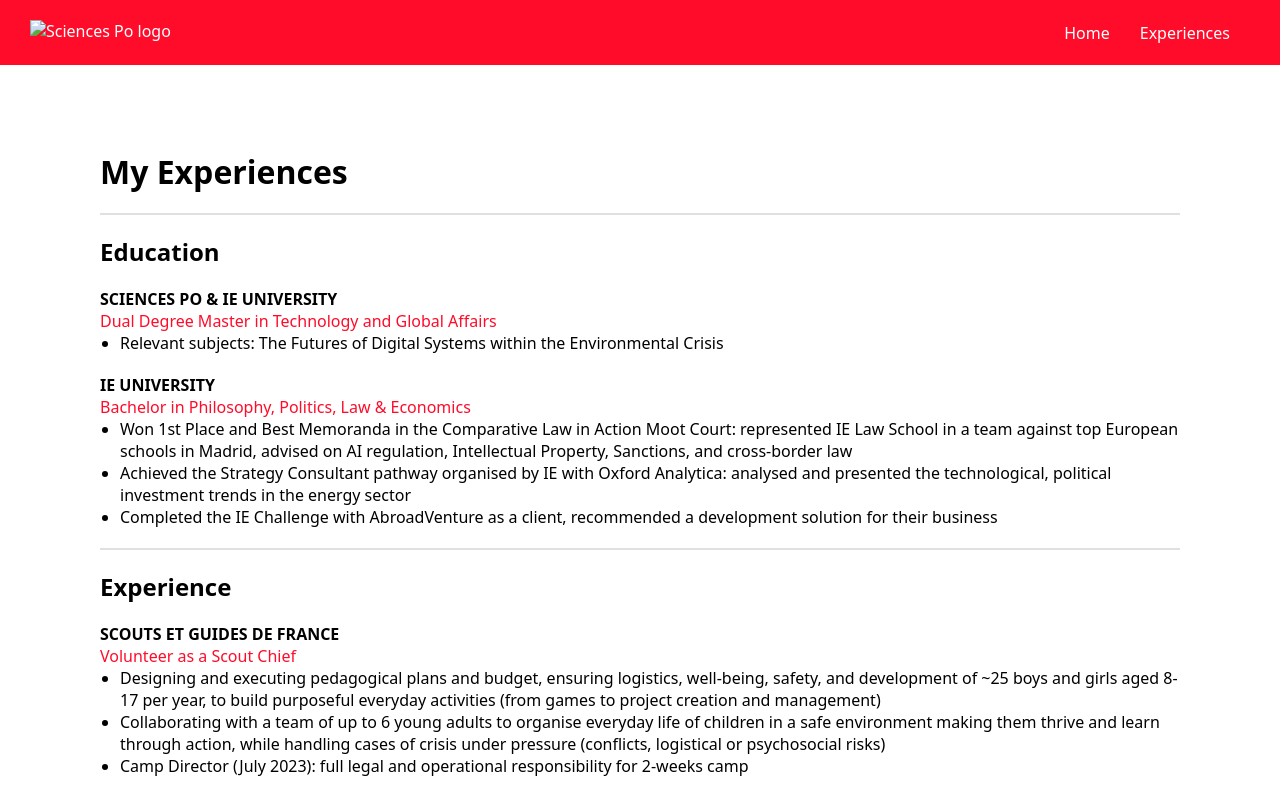
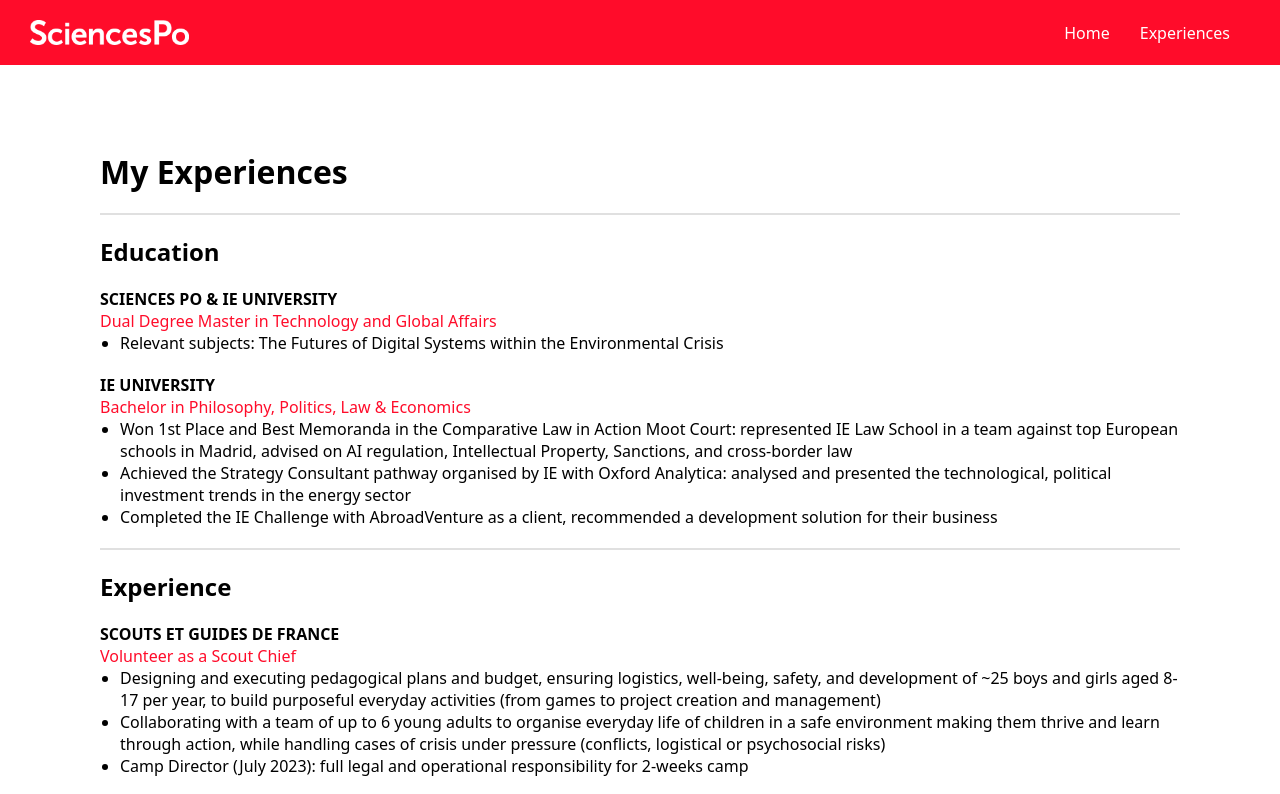
Before and after one commit to juadrprss/portfolio, a plain HTML site: page exp.html in a window 1280 px wide. Shown: the top 794 px of the page. Drawn offline with Linux system fonts and the light colour scheme.

Commit message:
Update exp.html

```diff
--- a/exp.html
+++ b/exp.html
@@ -9,7 +9,7 @@
     <div>
       <header class="header-fixe">
         <div class="container">
-          <img src="Mask group.png" alt="Sciences Po logo" class="logo" />
+          <img src="Mask group (1).png" alt="Sciences Po logo" class="logo" />
             <nav>
                 <ul>
                     <li><a href=index.html>Home</a></li>
```
